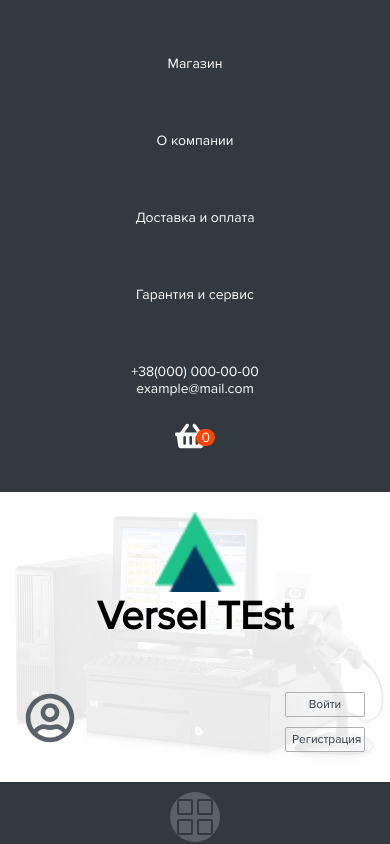
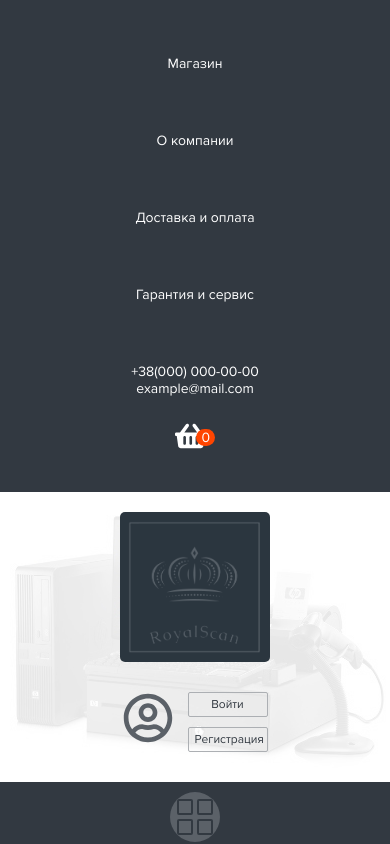
Before and after one commit to Semidar/royal-scan, a React (Create React App) app: page /Delivery in a window 390 px wide. Shown: the top 844 px of the page. Built offline with nearby package versions, Linux system fonts and the light colour scheme.

Commit message:
logo change

```diff
--- a/src/pages/footer/footer.scss
+++ b/src/pages/footer/footer.scss
@@ -23,7 +23,9 @@
         background-image: url('../../assets/img/Logo.png');
         background-size: 100% auto;
         background-repeat: no-repeat;
+        background-position: center;
         margin-right: 25px;
+        border-radius: 5px;
       }
       .name {
         font-size: 40px;
--- a/src/pages/header/header.js
+++ b/src/pages/header/header.js
@@ -40,9 +40,7 @@ const Header = () => {
                     </div>
                 </div>
                 <div className="login__form">
-                    <div className="logo">
-                        <div className="img"></div>
-                        <div className="name">Versel TEst</div>
+                    <div className="img">
                     </div>
                     <div className="client">
                         <div className="icon">
--- a/src/pages/header/header.scss
+++ b/src/pages/header/header.scss
@@ -75,22 +75,16 @@
       background-size: auto auto;
       background-repeat: no-repeat;
       background-position: center;
-      .logo {
-        display: flex;
+      align-items: center;
+      .img {
         margin: 0;
-        align-items: center;
-        .img {
-          height: 80px;
-          width: 80px;
-          background-image: url('../../assets/img/Logo.png');
-          background-size: 100% auto;
-          background-repeat: no-repeat;
-          margin-right: 25px;
-        }
-        .name {
-          font-size: 40px;
-          font-weight: bolder;
-        }
+        height: 250px;
+        width: 250px;
+        background-image: url('../../assets/img/Logo.png');
+        background-size: 100% auto;
+        background-repeat: no-repeat;
+        background-position: center;
+        border-radius: 5px;
       }
       .client {
         margin: 0;
@@ -231,6 +225,15 @@
           }
         }
       }
+      .login__form {
+        .img {
+          height: 150px;
+          width: 150px;
+        }
+        .client {
+          margin-top: 20px;
+        }
+      }
       .shop__navigation {
         position: relative;
         padding: 10px 0;
```
Also changed, not shown: src/assets/img/Logo.png.
